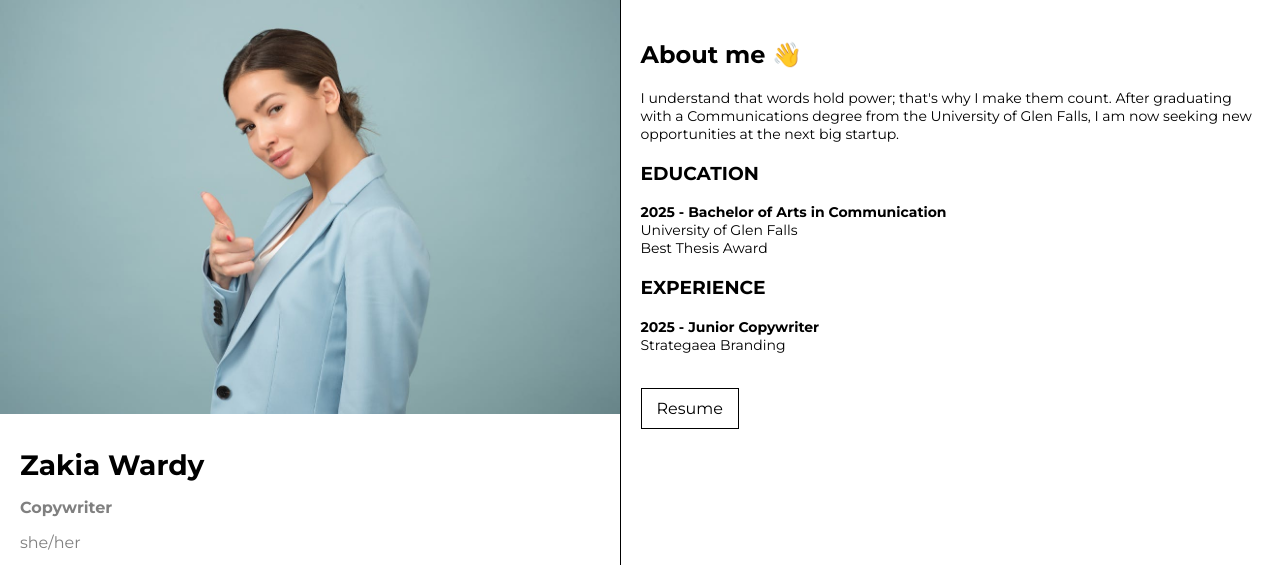
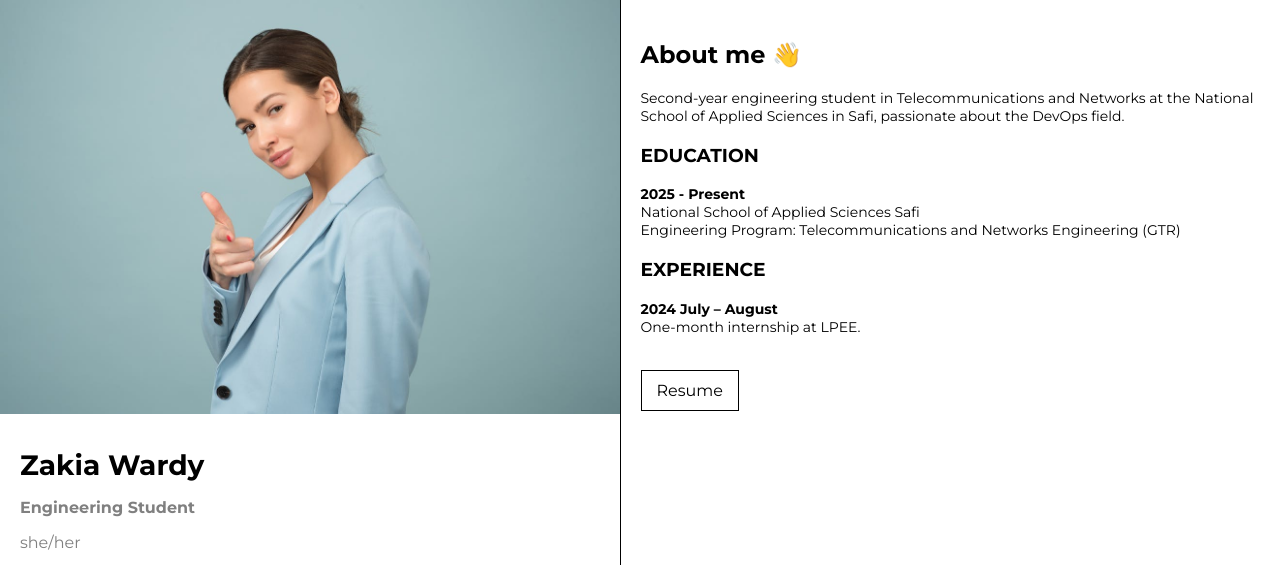
Before and after one commit to Asmaalaassal/miniproject_final, a plain HTML site: page index.html in a window 1280 px wide. Shown: the top 565 px of the page. Drawn offline with Linux system fonts and the light colour scheme.

Commit message:
Adding info about Zakia Wardy

```diff
--- a/index.html
+++ b/index.html
@@ -13,7 +13,7 @@
             <img src="img.jpg" alt="Hannah Elmore">
             <div class="content">
                 <h1>Zakia Wardy</h1>
-                <p><strong>Copywriter</strong></p>
+                <p><strong>Engineering Student</strong></p>
                 <p>she/her</p>
                 <div class="social-icons">
                     <i class="fas fa-envelope"></i>
@@ -26,11 +26,11 @@
         </div>
         <div class="right">
             <h2>About me 👋</h2>
-            <p>I understand that words hold power; that's why I make them count. After graduating with a Communications degree from the University of Glen Falls, I am now seeking new opportunities at the next big startup.</p>
+            <p>Second-year engineering student in Telecommunications and Networks at the National School of Applied Sciences in Safi, passionate about the DevOps field.</p>
             <h3>EDUCATION</h3>
-            <p><strong>2025 - Bachelor of Arts in Communication</strong><br>University of Glen Falls<br>Best Thesis Award</p>
+            <p><strong>2025 - Present</strong><br>National School of Applied Sciences Safi<br>Engineering Program: Telecommunications and Networks Engineering (GTR)</p>
             <h3>EXPERIENCE</h3>
-            <p><strong>2025 - Junior Copywriter</strong><br>Strategaea Branding</p>
+            <p><strong>2024 July – August</strong><br>One-month internship at LPEE.</p>
             <div class="resume-btn">Resume</div>
         </div>
     </div>
```
